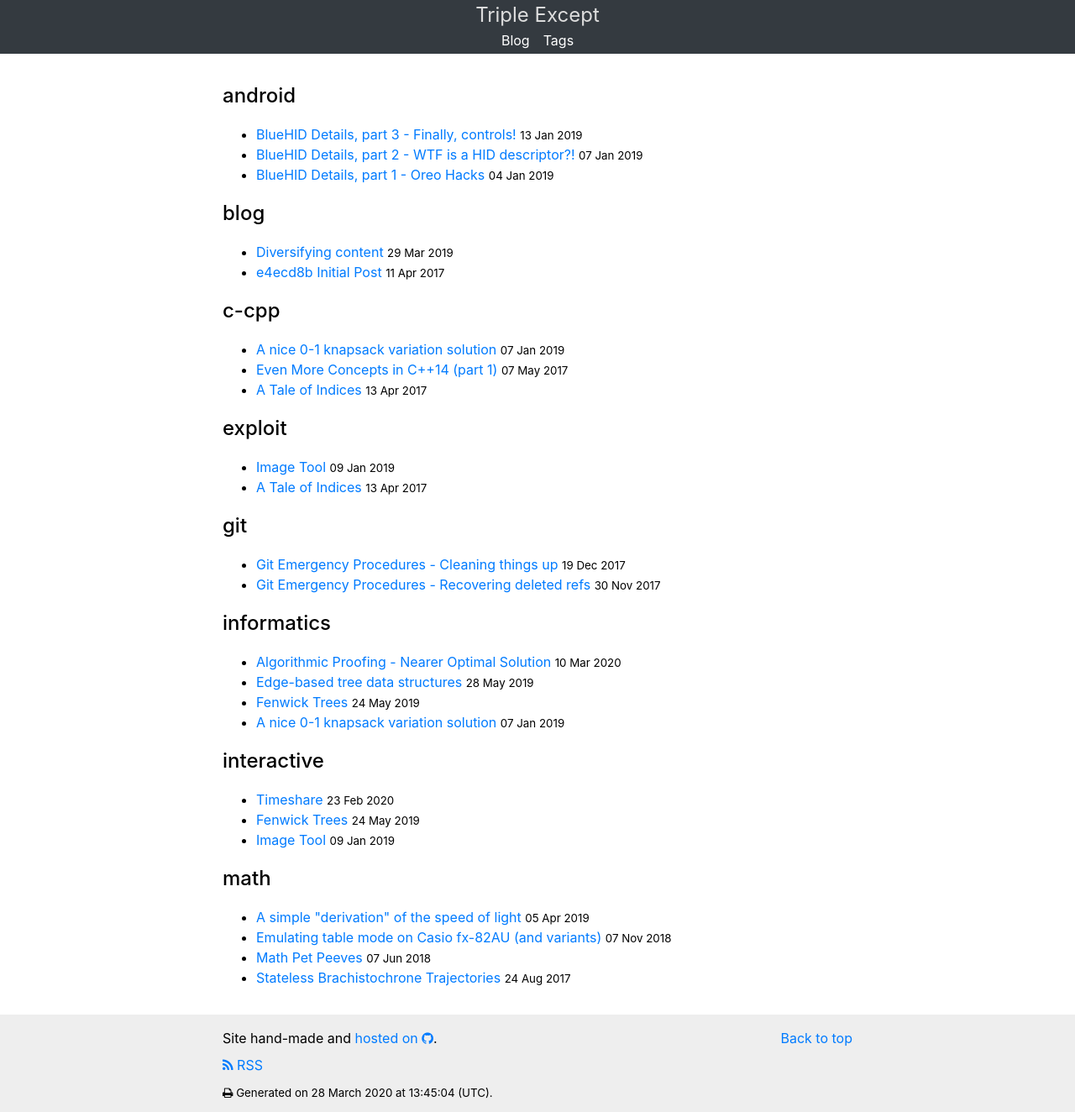
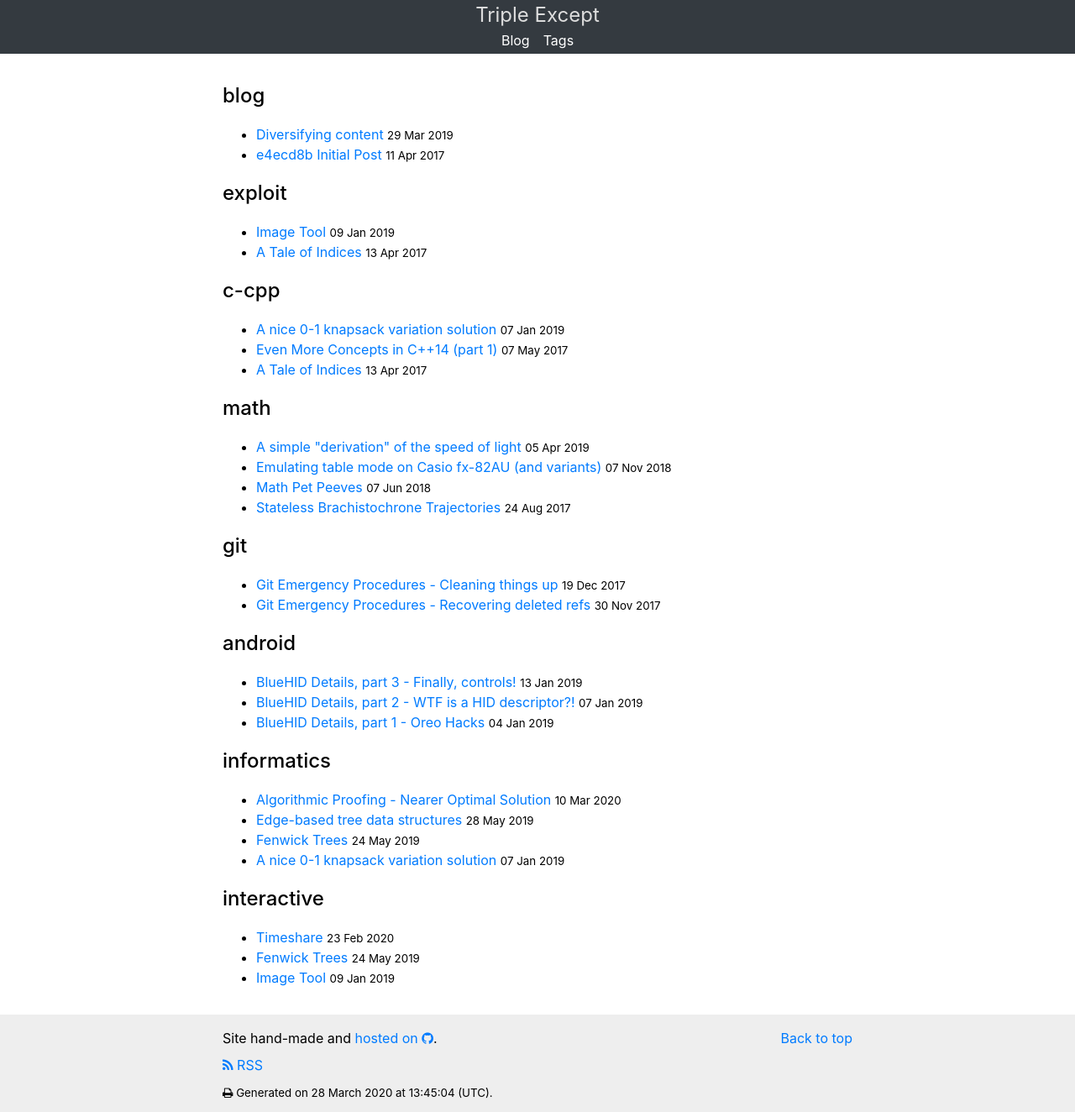
Before and after one commit to ralismark/ralismark.github.io, a Jekyll site: the page built from tags.html, in a window 1280 px wide. Shown: the whole page at 84% size. Built offline with Jekyll 4.4.1, drawn with Linux system fonts in a browser that asks for light colours; some of the changed lines change nothing that is shown.

Commit message:
Simplify tags.html
It turns out that site.tag is a dict from tags to posts with those tags,
so you can get the list of tag names from that.

```diff
--- a/tags.html
+++ b/tags.html
@@ -3,50 +3,17 @@
 title: Tags
 ---
 
-{% comment %}
-=======================
-The following part extracts all the tags from your posts and sort tags, so that you do not need to manually collect your tags to a place.
-=======================
-{% endcomment %}
-
-{% assign rawtags = "" %}
-{% for post in site.posts %}
-	{% assign ttags = post.tags | join:'|' | append:'|' %}
-	{% assign rawtags = rawtags | append:ttags %}
-{% endfor %}
-{% assign rawtags = rawtags | split:'|' | sort %}
-
-{% comment %}
-=======================
-The following part removes dulpicated tags and invalid tags like blank tag.
-=======================
-{% endcomment %}
-
-{% assign tags = "" %}
-{% for tag in rawtags %}
-	{% if tag != "" %}
-		{% if tags == "" %}
-			{% assign tags = tag | split:'|' %}
-		{% endif %}
-		{% unless tags contains tag %}
-			{% assign tags = tags | join:'|' | append:'|' | append:tag | split:'|' %}
-		{% endunless %}
-	{% endif %}
-{% endfor %}
-
-{% for tag in tags %}
+{% for tagset in site.tags %}
 <section>
-	<h1 id="{{ tag | slugify }}">{{ tag }}</h1>
+	<h1 id="{{ tagset[0] | slugify }}">{{ tagset[0] }}</h1>
 	<ul>
-		{% for post in site.posts %}
-		{% if post.tags contains tag %}
+		{% for post in tagset[1] %}
 		<li>
 			<a href="{{ post.url }}">
 				{{ post.title }}
 			</a>
 			<small>{{ post.date | date_to_string }}</small>
 		</li>
-		{% endif %}
 		{% endfor %}
 	</ul>
 </section>
```
